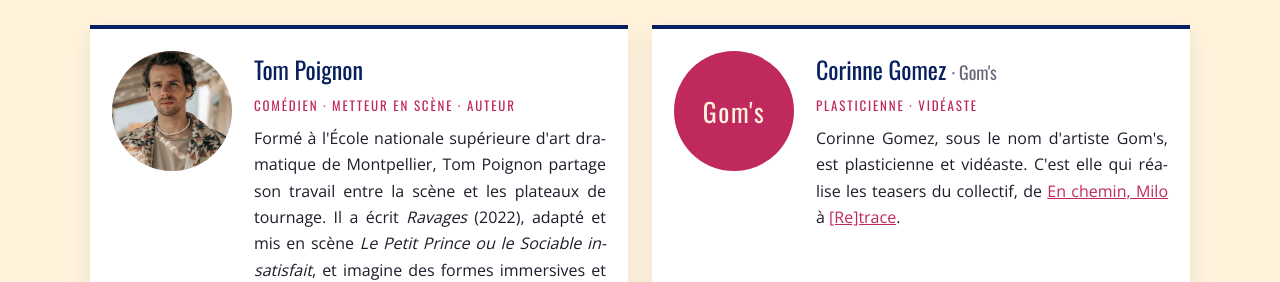
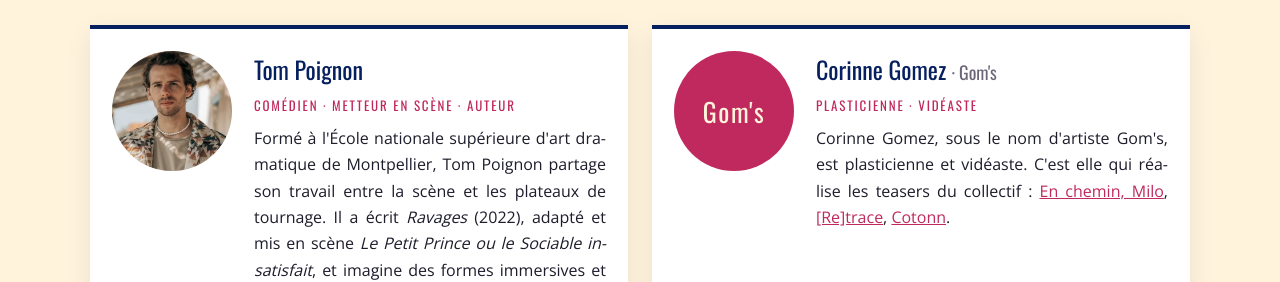
Before and after one commit to clicetretiens/22h13, a plain HTML site: page collectif.html in a window 1280 px wide. Shown: the part 1705-1987 px from the top of the page. Drawn offline with nearby package versions, Linux system fonts and the light colour scheme.

Commit message:
Corinne Gomez : teasers de Milo, [Re]trace et Cotonn
Co-Authored-By: Claude Opus 5.5 <noreply@anthropic.com>
Claude-Session: https://claude.ai/code/session_01UCei2hCgZKWKxfUSQmgguv

```diff
--- a/collectif.html
+++ b/collectif.html
@@ -117,7 +117,7 @@ img.ph-choeur{width:100%;object-fit:cover;border:0}
   </div>
   <div class="choeur tom">
     <div class="ph-gom" aria-hidden="true">Gom's</div>
-    <div><h3>Corinne Gomez <span style="color:var(--mut);font-size:18px">· Gom's</span></h3><p class="r" style="font-family:'Oswald',sans-serif;font-size:13px;letter-spacing:.14em;text-transform:uppercase;color:var(--fr);margin:0 0 8px">Plasticienne · vidéaste</p><p>Corinne Gomez, sous le nom d'artiste Gom's, est plasticienne et vidéaste. C'est elle qui réalise les teasers du collectif, de <a href="milo/index.html">En chemin, Milo</a> à <a href="retrace/index.html">[Re]trace</a>.</p></div>
+    <div><h3>Corinne Gomez <span style="color:var(--mut);font-size:18px">· Gom's</span></h3><p class="r" style="font-family:'Oswald',sans-serif;font-size:13px;letter-spacing:.14em;text-transform:uppercase;color:var(--fr);margin:0 0 8px">Plasticienne · vidéaste</p><p>Corinne Gomez, sous le nom d'artiste Gom's, est plasticienne et vidéaste. C'est elle qui réalise les teasers du collectif&nbsp;: <a href="milo/index.html">En chemin, Milo</a>, <a href="retrace/index.html">[Re]trace</a>, <a href="cotonn/index.html">Cotonn</a>.</p></div>
   </div>
   </div>
   <div class="choeur murmures">
```
